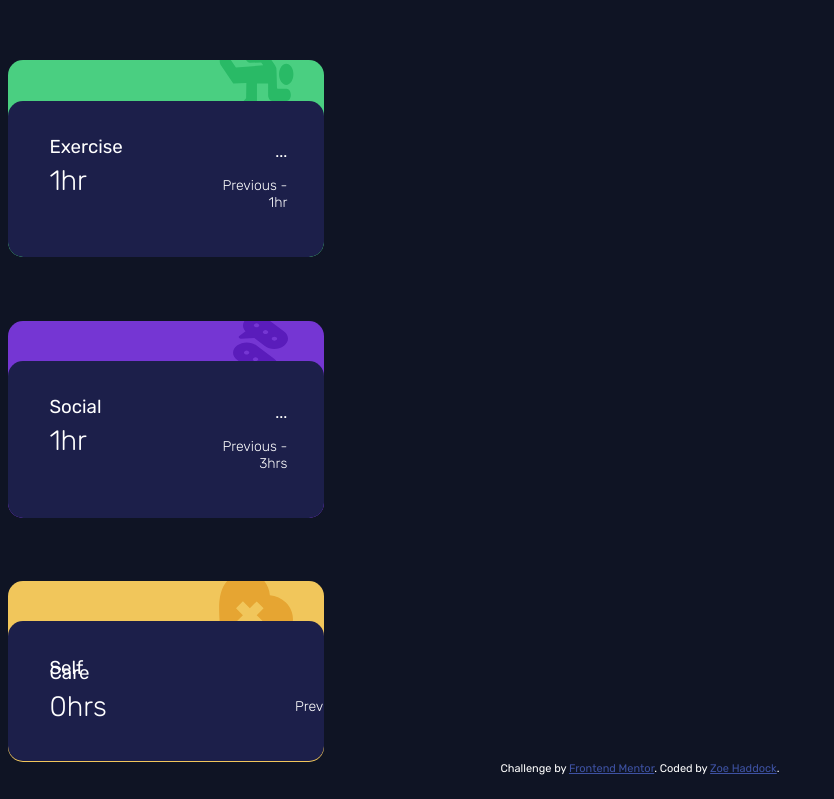
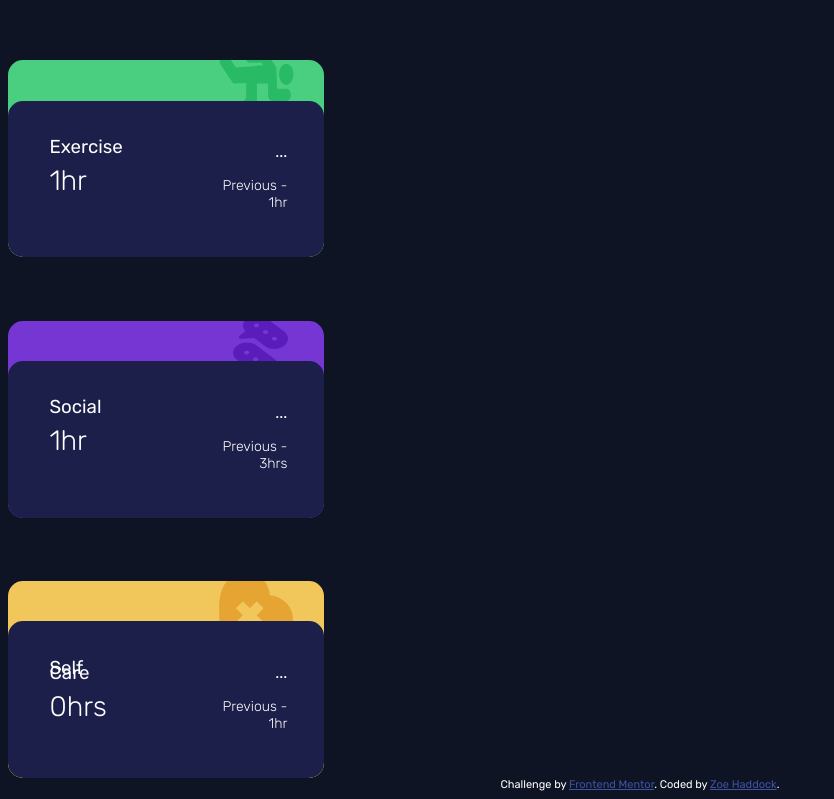
Before and after one commit to ZLHaddock/TimeTrackingDashboard, a plain HTML site: page index.html in a window 1280 px wide. Shown: the part 1026-1825 px from the top of the page, without its empty margins (0-834 px from the left). Drawn offline with Linux system fonts and the light colour scheme.

Commit message:
Update index.html

```diff
--- a/index.html
+++ b/index.html
@@ -174,7 +174,7 @@
             <!-- daily -->
           </p>
         </div>
-        <div class="past col--8">
+        <div class="past col-s-8">
           <p class="3Dots">...</p>
           <p class="previous" id="previousC">Previous - 1hr
             <!-- daily -->
```
